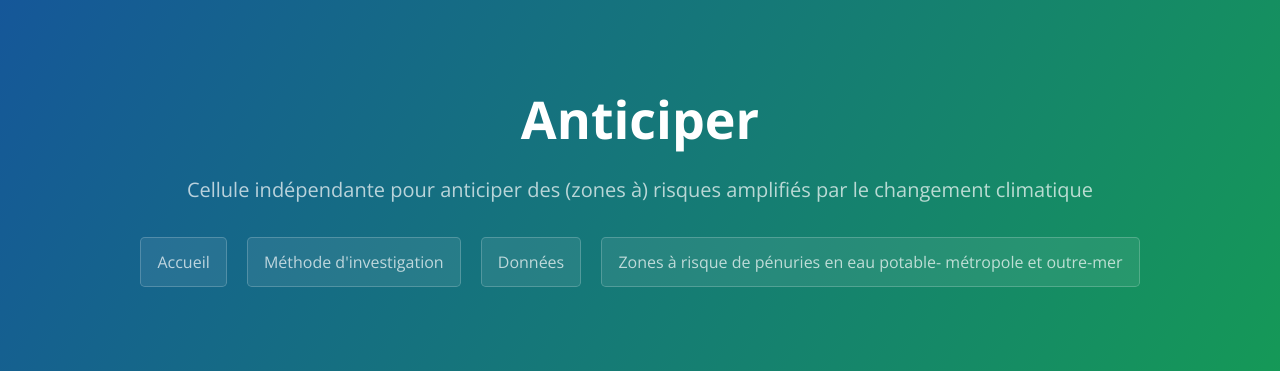
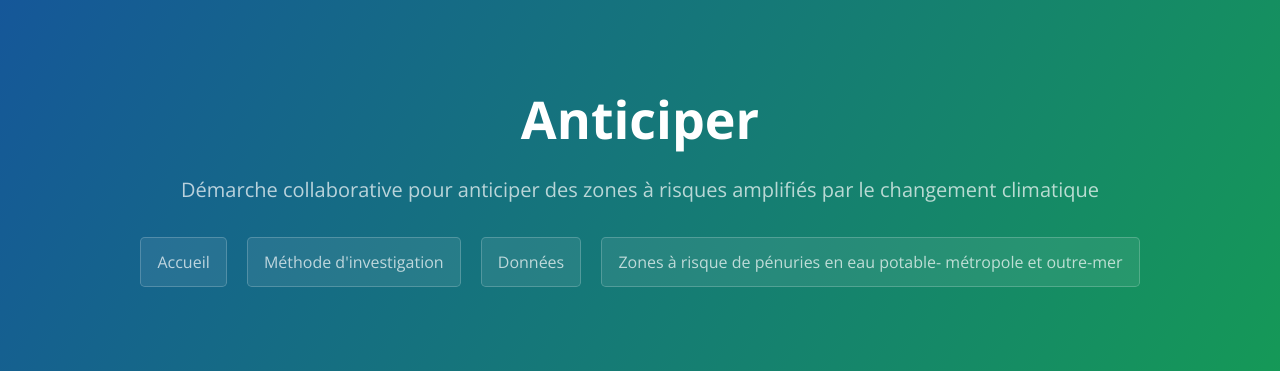
Before and after one commit to secheresses/Ancien-site, a Jekyll site: the page built from index.md, in a window 1280 px wide. Shown: the top 371 px of the page. Built offline with Jekyll 4.4.1, drawn with Linux system fonts in a browser that asks for light colours.

Commit message:
Add description

```diff
--- a/_config.yml
+++ b/_config.yml
@@ -1,5 +1,5 @@
 title: Anticiper
-description: Cellule indépendante pour anticiper des (zones à) risques amplifiés par le changement climatique
+description: Démarche collaborative pour anticiper des zones à risques amplifiés par le changement climatique
 show_downloads: true
 google_analytics:
 theme: jekyll-theme-cayman
```
